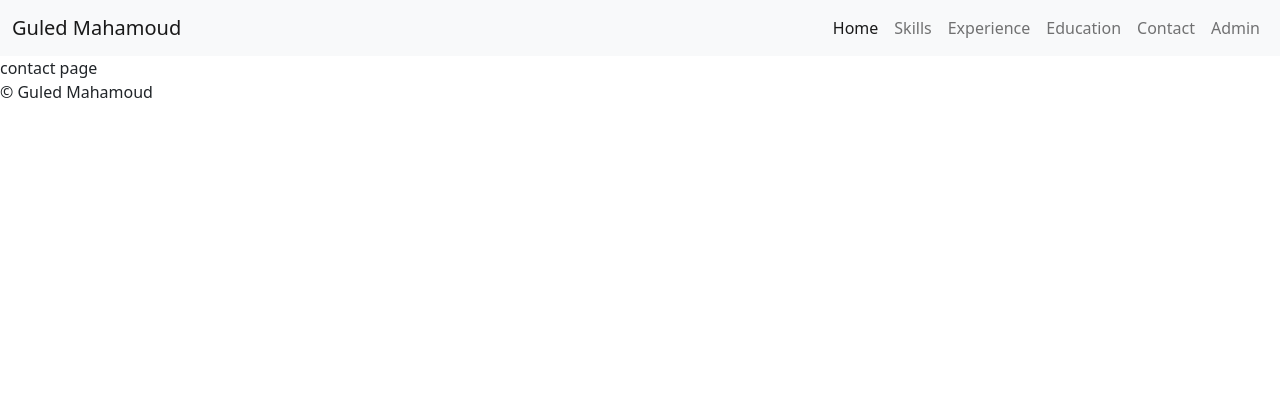
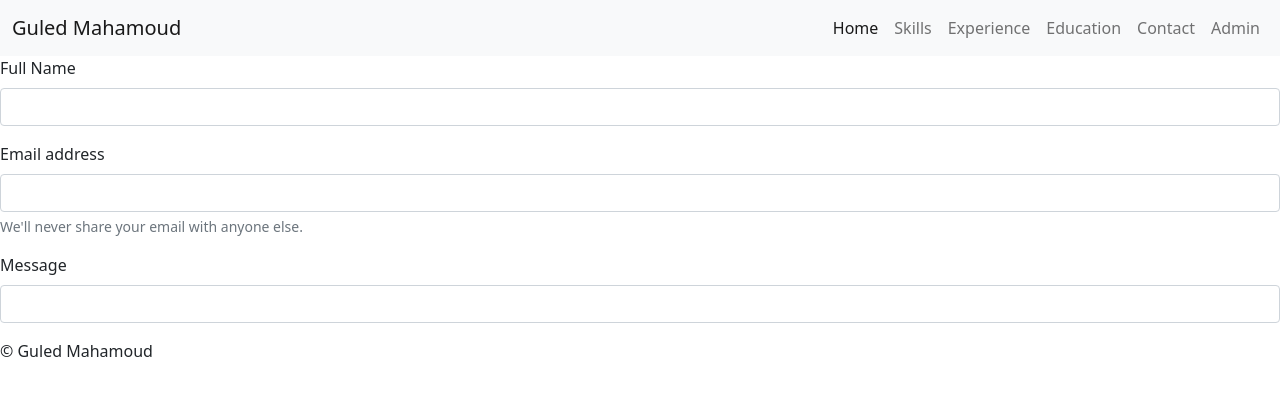
Before and after one commit to gammaled/my-resume-website, a Flask app: page /contact in a window 1280 px wide. Shown: the top 396 px of the page. Run offline with Flask 2, Linux system fonts and the light colour scheme; some libraries are stand-ins or nearby versions.

Commit message:
added contact form with fields: fullname, email and message

```diff
--- a/templates/contact.html
+++ b/templates/contact.html
@@ -1,4 +1,17 @@
 {% extends "base.html" %}
 {% block content %}
-contact page
-{% endblock %}
+<form>
+    <div class="mb-3">
+        <label for="formGroupExampleInput" class="form-label">Full Name</label>
+        <input type="text" class="form-control" id="formGroupExampleInput">
+    </div>
+    <div class="mb-3">
+        <label for="exampleInputEmail1" class="form-label">Email address</label>
+        <input type="email" class="form-control" id="exampleInputEmail1" aria-describedby="emailHelp">
+        <div id="emailHelp" class="form-text">We'll never share your email with anyone else.</div>
+    </div>
+    <div class="mb-3">
+        <label for="formGroupExampleInput2" class="form-label">Message</label>
+        <input type="text" class="form-control" id="formGroupExampleInput2">
+    </div>
+    {% endblock %}
```
